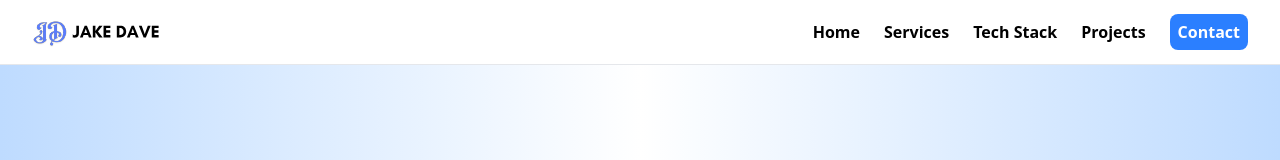
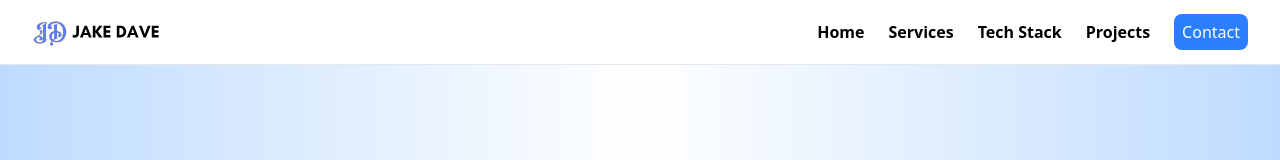
Before and after one commit to Jakeeeey/portfolio-vue, a Vue app: page / in a window 1280 px wide. Shown: the top 160 px of the page. Built offline with nearby package versions, Linux system fonts and the light colour scheme.

Commit message:
Update Navbar.vue

```diff
--- a/src/components/Navbar.vue
+++ b/src/components/Navbar.vue
@@ -31,7 +31,7 @@ const toggleMenu = () => {
           <a href="#projects" class="hover:text-blue-600 font-semibold">Projects</a>
           <a
             href="#contact"
-            class="py-1.5 px-2 text-white rounded-lg bg-blue-500 hover:bg-blue-600 font-semibold"
+            class="py-1.5 px-2 text-white rounded-lg bg-blue-500 hover:bg-blue-600"
             >Contact</a
           >
         </div>
```
